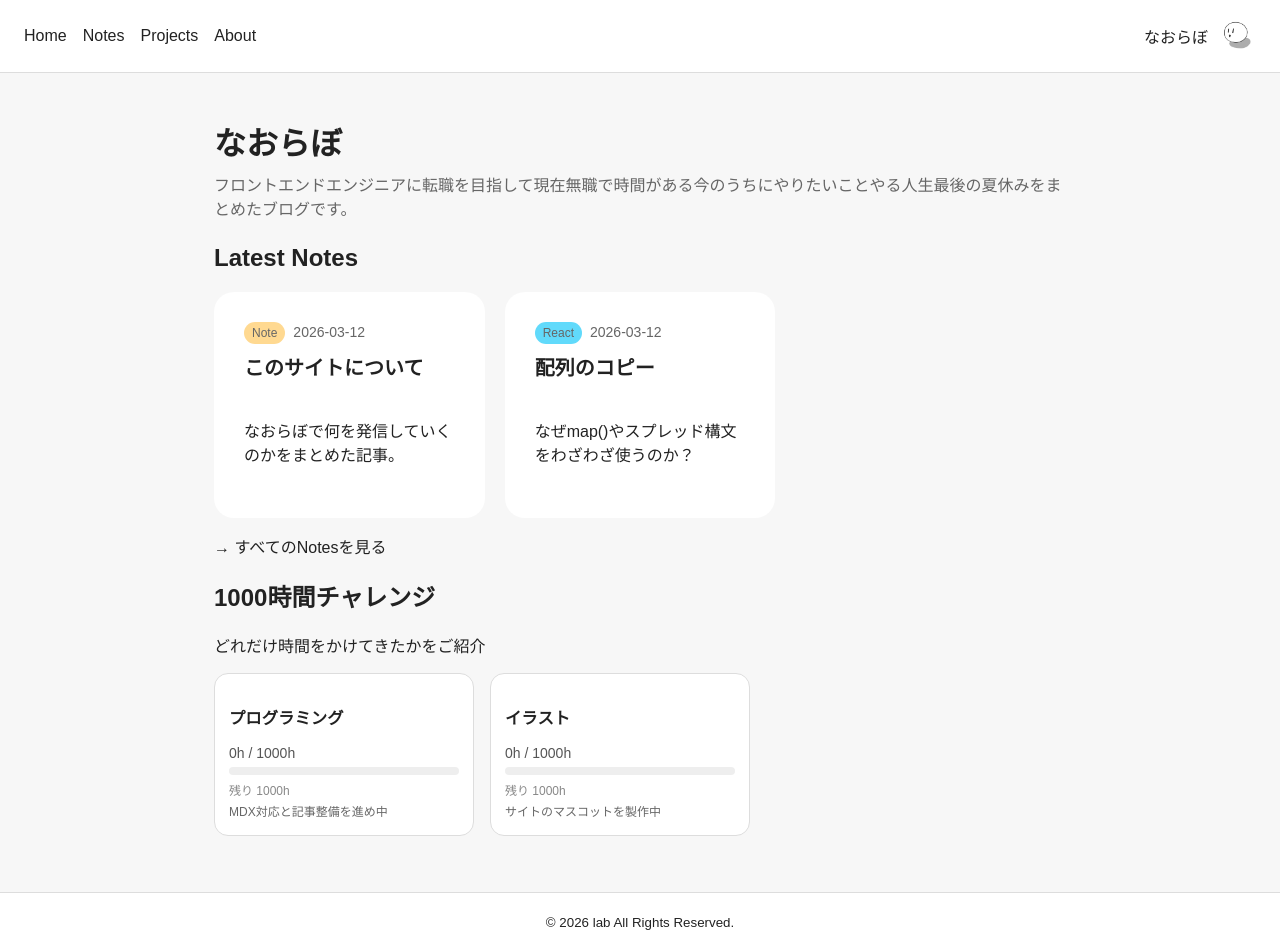
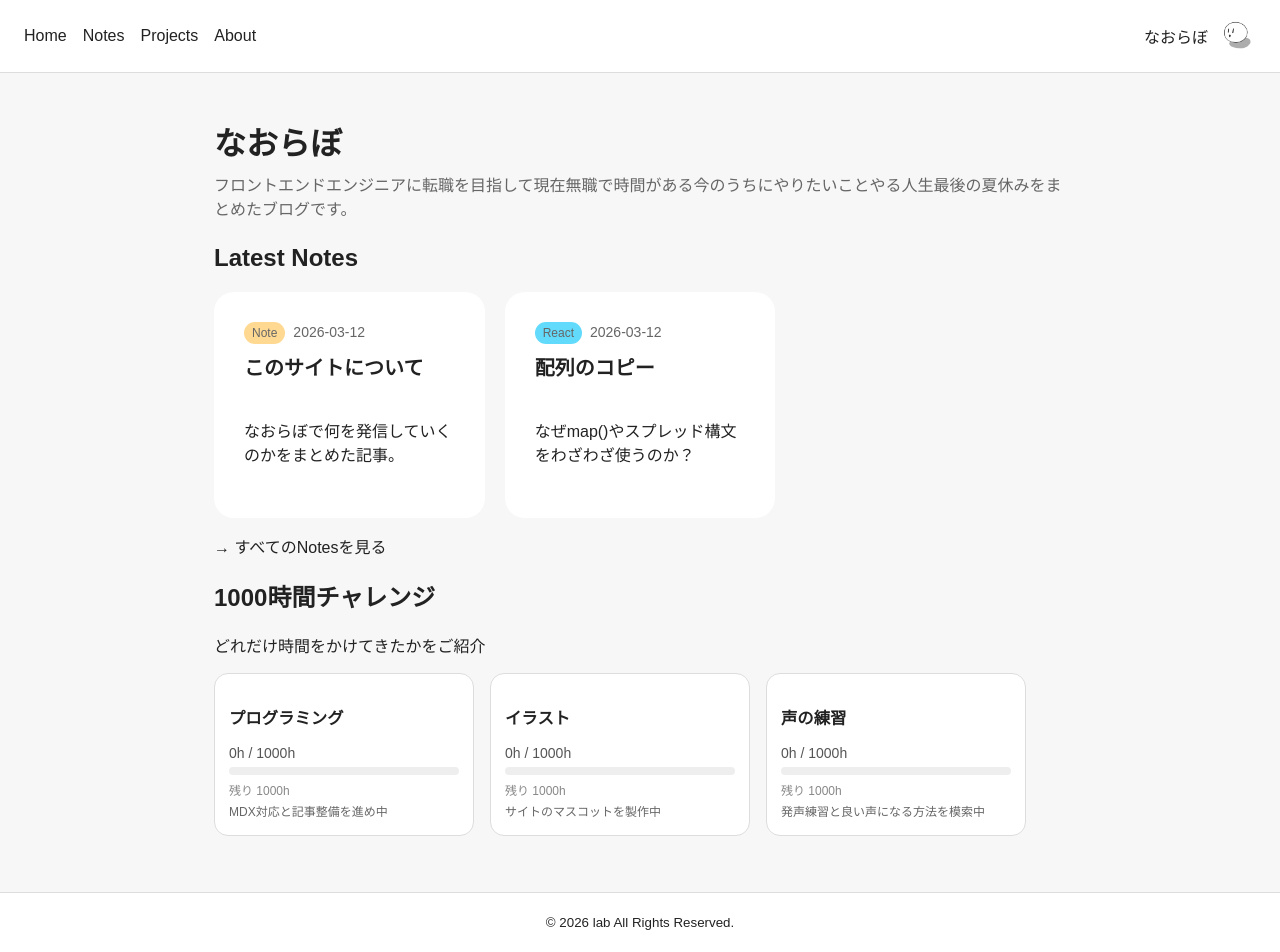
Before and after one commit to No0000/react-lab, a React (Vite) app: page / in a window 1280 px wide. Built offline with nearby package versions, Linux system fonts and the light colour scheme.

Commit message:
add new challenge card

```diff
--- a/src/data/challenges.js
+++ b/src/data/challenges.js
@@ -13,4 +13,12 @@ export const challenges = [
     goalHours: 1000,
     comment: "サイトのマスコットを製作中",
   },
+  {
+    id: 3,
+    name: "声の練習",
+    totalHours: 0,
+    goalHours: 1000,
+    comment: "発声練習と良い声になる方法を模索中",
+  },
+
 ];
```
